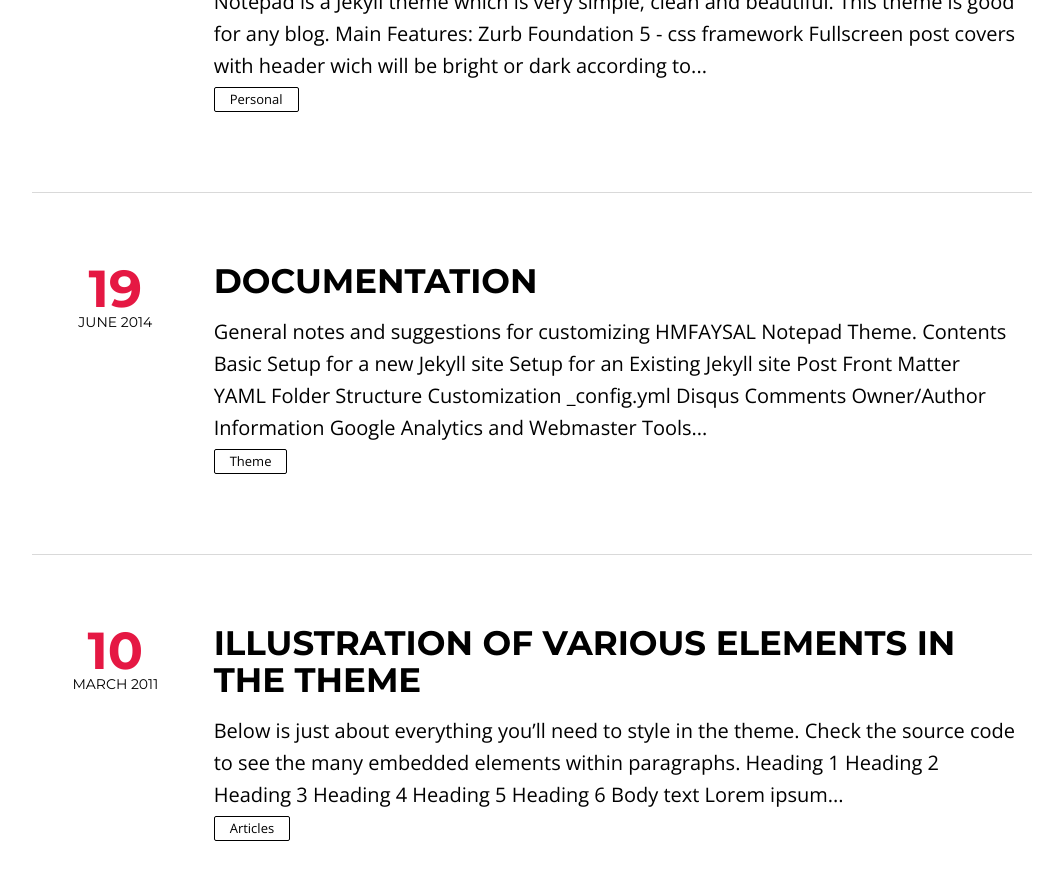
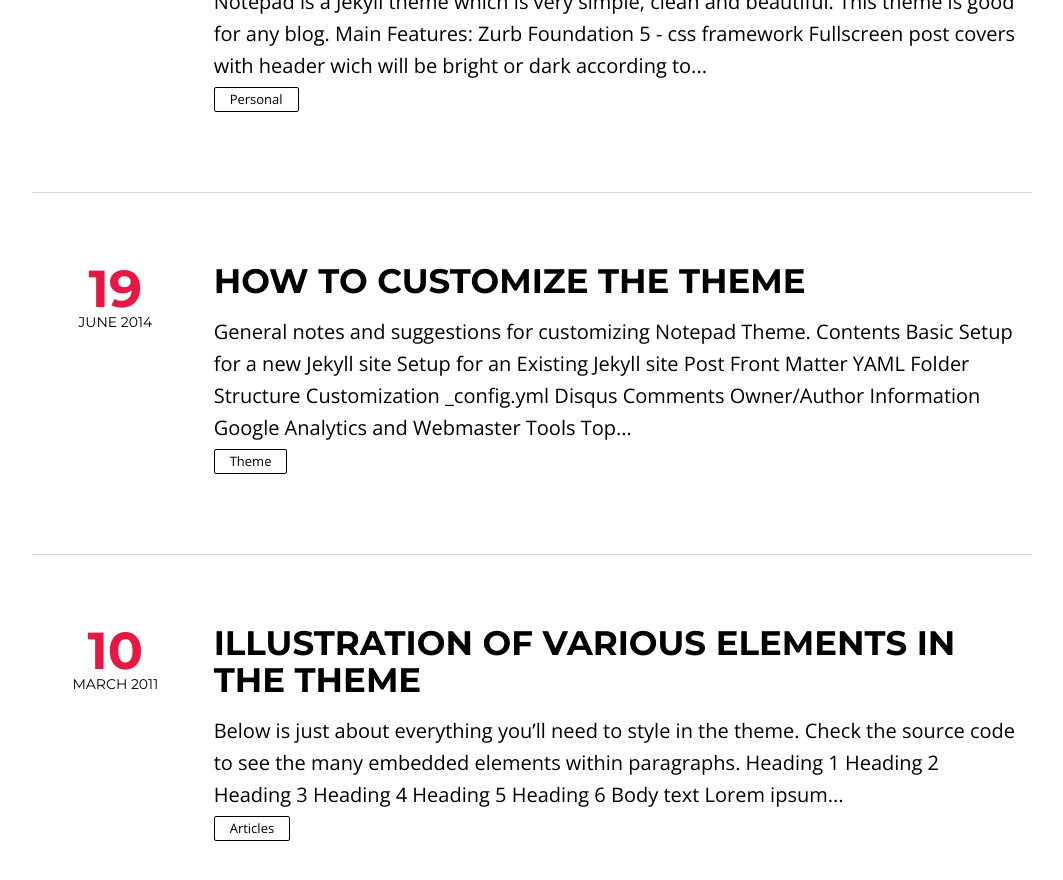
Before and after one commit to kaichop/kaichop, a Jekyll site: the page built from index.html, in a window 1280 px wide and 900 px high, scrolled down 1906 px. Shown: the top 880 px of the window, without its empty margins (108-1171 px from the left). Built offline with Jekyll 4.4.1, drawn with Linux system fonts in a browser that asks for light colours; nearby versions of some CDN libraries; the list of posts is cut into pages by our own code.

Commit message:
Update 2014-06-19-documentation.md

```diff
--- a/_posts/2014-06-19-documentation.md
+++ b/_posts/2014-06-19-documentation.md
@@ -1,13 +1,13 @@
 ---
 layout: post
-title: "Documentation"
-description: "Instructions on how to install and customize the HMFAYSAL Notepad Theme."
+title: "How to customize the theme"
+description: "Instructions on how to install and customize the Notepad Theme."
 category: theme
 tags: [how-to]
 imagefeature: cover10.jpg
 ---
 
-General notes and suggestions for customizing **HMFAYSAL Notepad Theme**.
+General notes and suggestions for customizing **Notepad Theme**.
 
 <section id="table-of-contents" class="toc">
   <header>
```
